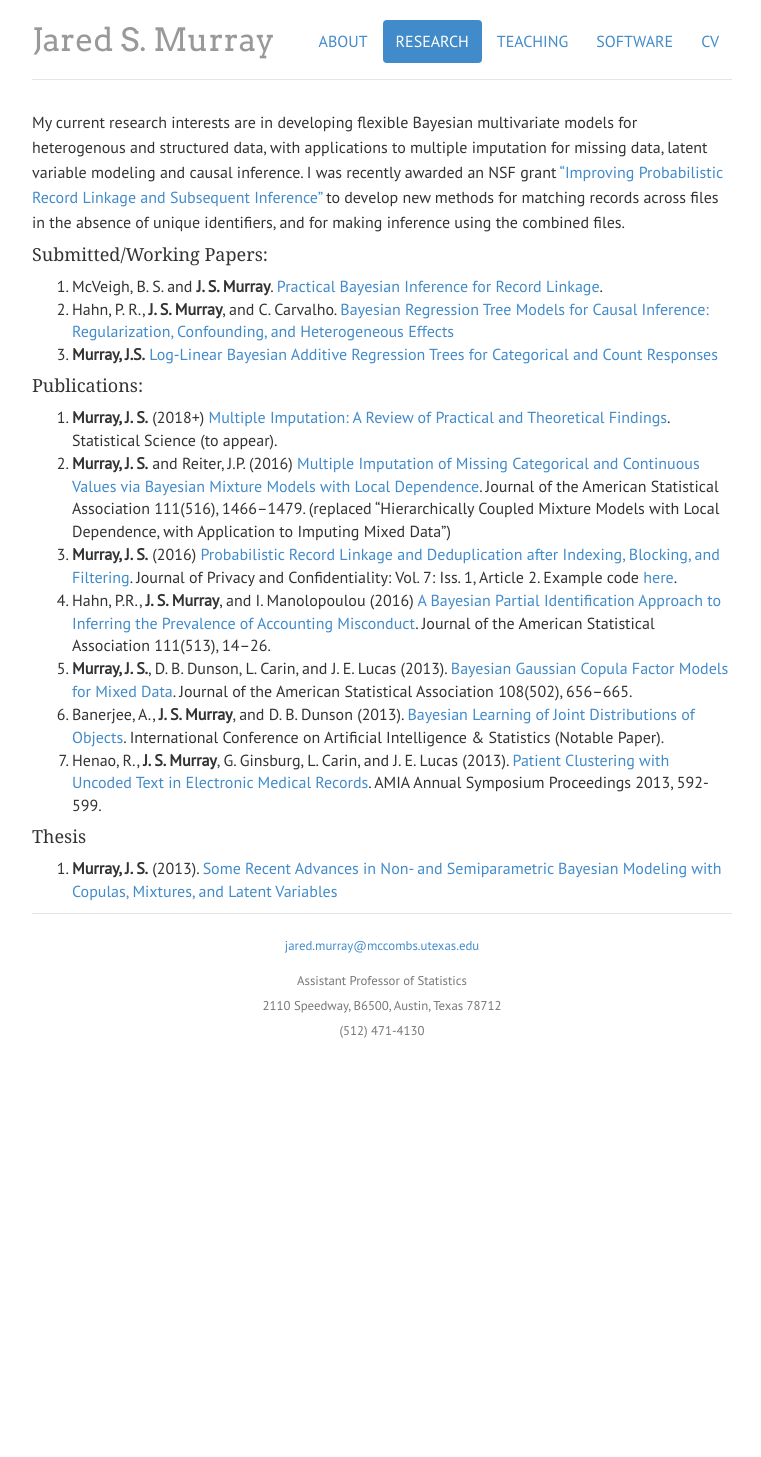
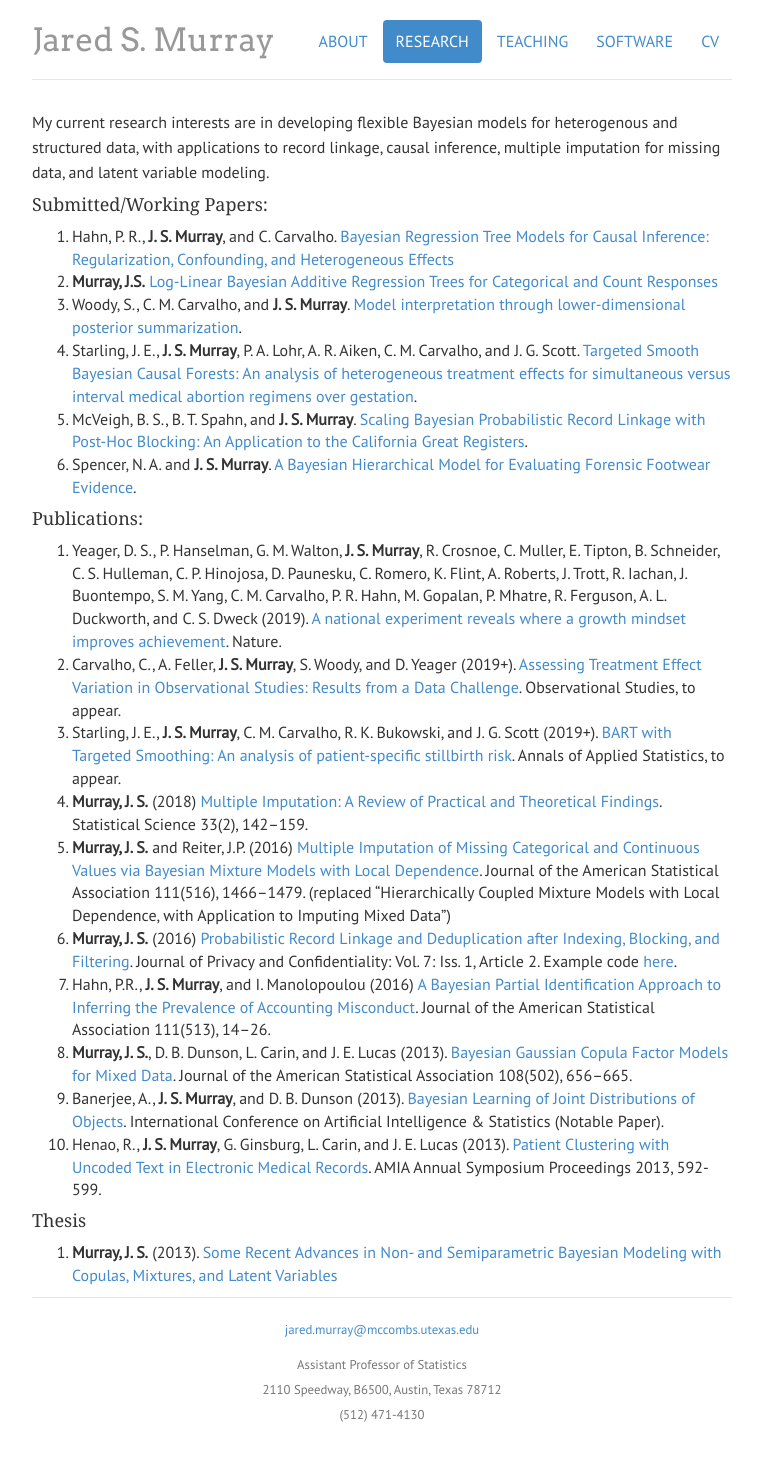
Before and after one commit to jaredsmurray/jaredsmurray.github.io, a Jekyll site: the page built from research/index.md, in a window 1280 px wide. Shown: the whole page, without its empty margins (258-1019 px from the left). Built offline with Jekyll 4.4.1, drawn with Linux system fonts in a browser that asks for light colours; before the commit the page ends 1073 px from its top, so only the background shows below that.

Commit message:
update research, add slides

```diff
--- a/research/index.md
+++ b/research/index.md
@@ -8,16 +8,25 @@ teaching: passive
 research: active
 ---
 
-My current research interests are in developing flexible Bayesian multivariate models for heterogenous and structured data, with applications to multiple imputation for missing data, latent variable modeling and causal inference. I was recently awarded an NSF grant ["Improving Probabilistic Record Linkage and Subsequent Inference"](https://nsf.gov/awardsearch/showAward?AWD_ID=1631970&HistoricalAwards=false) to develop new methods for matching records across files in the absence of unique identifiers, and for making inference using the combined files.
+My current research interests are in developing flexible Bayesian models for heterogenous and structured data, with applications to record linkage, causal inference, multiple imputation for missing data, and latent variable modeling.
 
 #### Submitted/Working Papers:
-1. McVeigh, B. S. and **J. S. Murray**. [Practical Bayesian Inference for Record Linkage](https://arxiv.org/abs/1710.10558).
-2. Hahn, P. R., **J. S. Murray**, and C. Carvalho. [Bayesian Regression Tree Models for Causal Inference: Regularization, Confounding, and Heterogeneous Effects](https://arxiv.org/abs/1706.09523)
-3.  **Murray, J.S.**  [Log-Linear Bayesian Additive Regression Trees for Categorical and Count Responses](https://arxiv.org/abs/1701.01503)
+1. Hahn, P. R., **J. S. Murray**, and C. Carvalho. [Bayesian Regression Tree Models for Causal Inference: Regularization, Confounding, and Heterogeneous Effects](https://arxiv.org/abs/1706.09523)
+1.  **Murray, J.S.**  [Log-Linear Bayesian Additive Regression Trees for Categorical and Count Responses](https://arxiv.org/abs/1701.01503)
+1. Woody, S., C. M. Carvalho, and **J. S. Murray**. [Model interpretation through lower-dimensional posterior summarization](https://arxiv.org/abs/1905.07103).
+1. Starling, J. E., **J. S. Murray**, P. A. Lohr, A. R. Aiken, C. M. Carvalho, and J. G. Scott. [Targeted Smooth Bayesian Causal Forests: An analysis of heterogeneous treatment effects for simultaneous versus interval medical abortion regimens over gestation]().
+1. McVeigh, B. S., B. T. Spahn, and **J. S. Murray**. [Scaling Bayesian Probabilistic Record Linkage with Post-Hoc Blocking: An Application to the California Great Registers](https://arxiv.org/abs/1905.05337).
+1. Spencer, N. A. and **J. S. Murray**. [A Bayesian Hierarchical Model for Evaluating Forensic Footwear Evidence](https://arxiv.org/abs/1906.05244).
+
+
+
 
 
 #### Publications:
-1. **Murray, J. S.** (2018+) [Multiple Imputation: A Review of Practical and Theoretical Findings](https://arxiv.org/abs/1801.04058). Statistical Science (to appear).
+1. Yeager, D. S., P. Hanselman, G. M. Walton, **J. S. Murray**, R. Crosnoe, C. Muller, E. Tipton, B. Schneider, C. S. Hulleman, C. P. Hinojosa, D. Paunesku, C. Romero, K. Flint, A. Roberts, J. Trott, R. Iachan, J. Buontempo, S. M. Yang, C. M. Carvalho, P. R. Hahn, M. Gopalan, P. Mhatre, R. Ferguson, A. L. Duckworth, and C. S. Dweck (2019). [A national experiment reveals where a growth mindset improves achievement](https://www.nature.com/articles/s41586-019-1466-y). Nature.
+1. Carvalho, C., A. Feller, **J. S. Murray**, S. Woody, and D. Yeager (2019+). [Assessing Treatment Effect Variation in Observational Studies: Results from a Data Challenge](https://arxiv.org/abs/1907.07592). Observational Studies, to appear.
+1.  Starling, J. E., **J. S. Murray**, C. M. Carvalho, R. K. Bukowski, and J. G. Scott (2019+). [BART with Targeted Smoothing: An analysis of patient-specific stillbirth risk](https://arxiv.org/abs/1805.07656). Annals of Applied Statistics, to appear.
+1. **Murray, J. S.** (2018) [Multiple Imputation: A Review of Practical and Theoretical Findings](https://arxiv.org/abs/1801.04058). Statistical Science 33(2), 142–159.
 1. **Murray, J. S.** and Reiter, J.P. (2016) [Multiple Imputation of Missing Categorical and Continuous Values via Bayesian Mixture Models with Local Dependence](http://www.tandfonline.com/doi/abs/10.1080/01621459.2016.1174132). Journal of the American Statistical Association 111(516), 1466–1479. (replaced "Hierarchically Coupled Mixture Models with Local Dependence, with Application to Imputing Mixed Data")
 1. **Murray, J. S.** (2016) [Probabilistic Record Linkage and Deduplication after Indexing, Blocking, and Filtering](http://repository.cmu.edu/jpc/vol7/iss1/2). Journal of Privacy and Confidentiality: Vol. 7: Iss. 1, Article 2. Example code [here](./files/fs-cquasi.R).
 1. Hahn, P.R., **J. S. Murray**, and I. Manolopoulou (2016) [A Bayesian Partial Identification Approach to Inferring the Prevalence of Accounting Misconduct](http://www.tandfonline.com/doi/abs/10.1080/01621459.2015.1084307?journalCode=uasa20). Journal of the American Statistical Association 111(513), 14–26.
```
Also changed, not shown: 2 other files.
